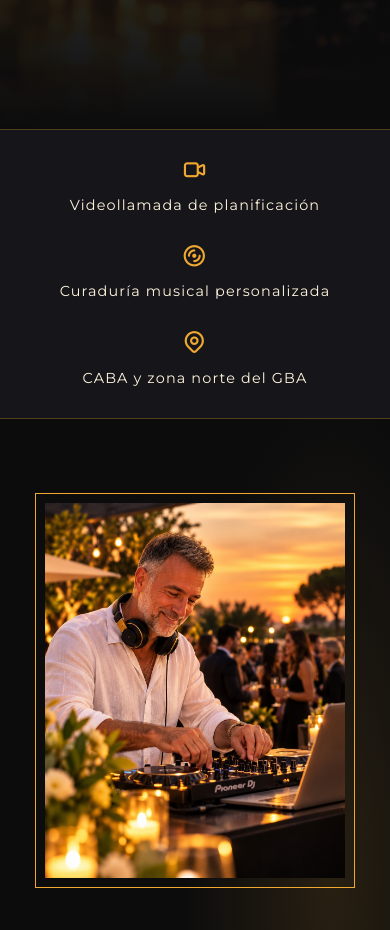
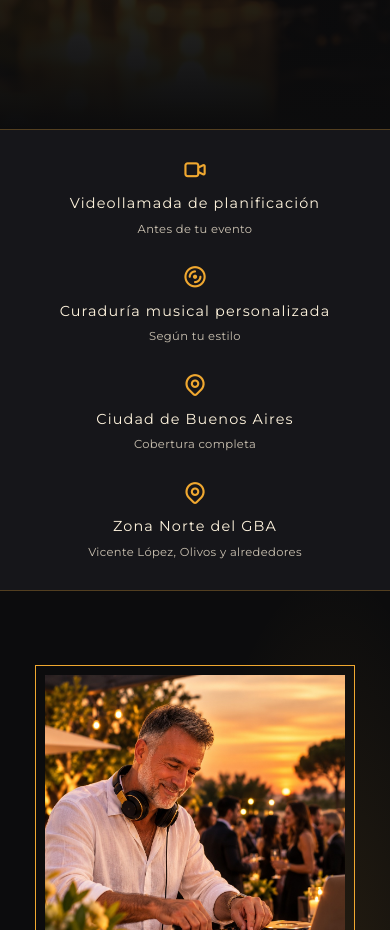
Before and after one commit to sageDev7/djoro, a plain HTML site: page index.html in a window 390 px wide. Shown: the part 840-1770 px from the top of the page. Drawn offline with nearby package versions, Linux system fonts and the light colour scheme; a web font is replaced by a local one.

Commit message:
final ajustes rediseño 7

```diff
--- a/index.html
+++ b/index.html
@@ -95,9 +95,10 @@
 
   <div class="info-bar">
     <div class="wrap info-inner">
-      <span><i class="ti ti-video" aria-hidden="true"></i> Videollamada de planificación</span>
-      <span><i class="ti ti-disc" aria-hidden="true"></i> Curaduría musical personalizada</span>
-      <span><i class="ti ti-map-pin" aria-hidden="true"></i> CABA y zona norte del GBA</span>
+      <div class="info-item"><i class="ti ti-video" aria-hidden="true"></i><span>Videollamada de planificación<small>Antes de tu evento</small></span></div>
+      <div class="info-item"><i class="ti ti-disc" aria-hidden="true"></i><span>Curaduría musical personalizada<small>Según tu estilo</small></span></div>
+      <div class="info-item"><i class="ti ti-map-pin" aria-hidden="true"></i><span>Ciudad de Buenos Aires<small>Cobertura completa</small></span></div>
+      <div class="info-item"><i class="ti ti-map-pin" aria-hidden="true"></i><span>Zona Norte del GBA<small>Vicente López, Olivos y alrededores</small></span></div>
     </div>
   </div>
 
--- a/styles.css
+++ b/styles.css
@@ -146,9 +146,11 @@ p { margin: 0 0 18px; font-size: 1rem; font-weight: 300; line-height: 1.75; }
 
 /* ===== Franja de datos ===== */
 .info-bar { background: var(--ink-2); border-top: 1px solid var(--line); border-bottom: 1px solid var(--line); }
-.info-inner { display: flex; justify-content: space-between; flex-wrap: wrap; gap: 18px 36px; padding-top: 22px; padding-bottom: 22px; }
-.info-inner span { font-size: .9rem; letter-spacing: .08em; color: var(--cream); display: inline-flex; align-items: center; gap: 10px; }
-.info-inner i { color: var(--gold); font-size: 1.2rem; }
+.info-inner { display: grid; grid-template-columns: repeat(4, 1fr); gap: 20px; padding-top: 26px; padding-bottom: 26px; max-width: 1440px; }
+.info-item { display: flex; flex-direction: column; align-items: center; text-align: center; gap: 8px; }
+.info-item i { color: var(--gold); font-size: 1.3rem; }
+.info-item span { font-size: .9rem; letter-spacing: .08em; color: var(--cream); white-space: nowrap; display: flex; flex-direction: column; gap: 4px; }
+.info-item small { font-size: .72rem; letter-spacing: .03em; color: var(--muted); font-weight: 400; white-space: nowrap; }
 
 /* ===== Sobre ===== */
 .about { padding: var(--section-y) 0; background: radial-gradient(ellipse 55% 60% at 85% 40%, rgba(240,168,48,.12), transparent 70%), var(--ink); }
@@ -258,6 +260,7 @@ p { margin: 0 0 18px; font-size: 1rem; font-weight: 300; line-height: 1.75; }
   .service-row li:nth-child(5) { border-left: none; }
   .about-grid { gap: 56px; }
   .footer-grid { grid-template-columns: 1fr 1fr; gap: 48px 40px; }
+  .info-inner { grid-template-columns: 1fr 1fr; row-gap: 26px; }
 }
 
 @media (max-width: 768px) {
@@ -274,9 +277,9 @@ p { margin: 0 0 18px; font-size: 1rem; font-weight: 300; line-height: 1.75; }
   .hero-genres { font-size: .58rem; letter-spacing: .2em; }
   .hero-lead { margin-bottom: 22px; }
   .title { font-size: clamp(2rem, 8.6vw, 2.7rem); }
-  .info-inner { flex-direction: column; align-items: center; text-align: center; padding-top: 28px; padding-bottom: 28px; gap: 26px; }
-  .info-inner span { flex-direction: column; gap: 10px; }
-  .info-inner i { font-size: 1.6rem; }
+  .info-inner { grid-template-columns: 1fr; padding-top: 28px; padding-bottom: 28px; gap: 26px; }
+  .info-item i { font-size: 1.6rem; }
+  .info-item span, .info-item small { white-space: normal; }
   .nav-links { display: none; }
 
   .kicker { font-size: 1.2rem; }
```
